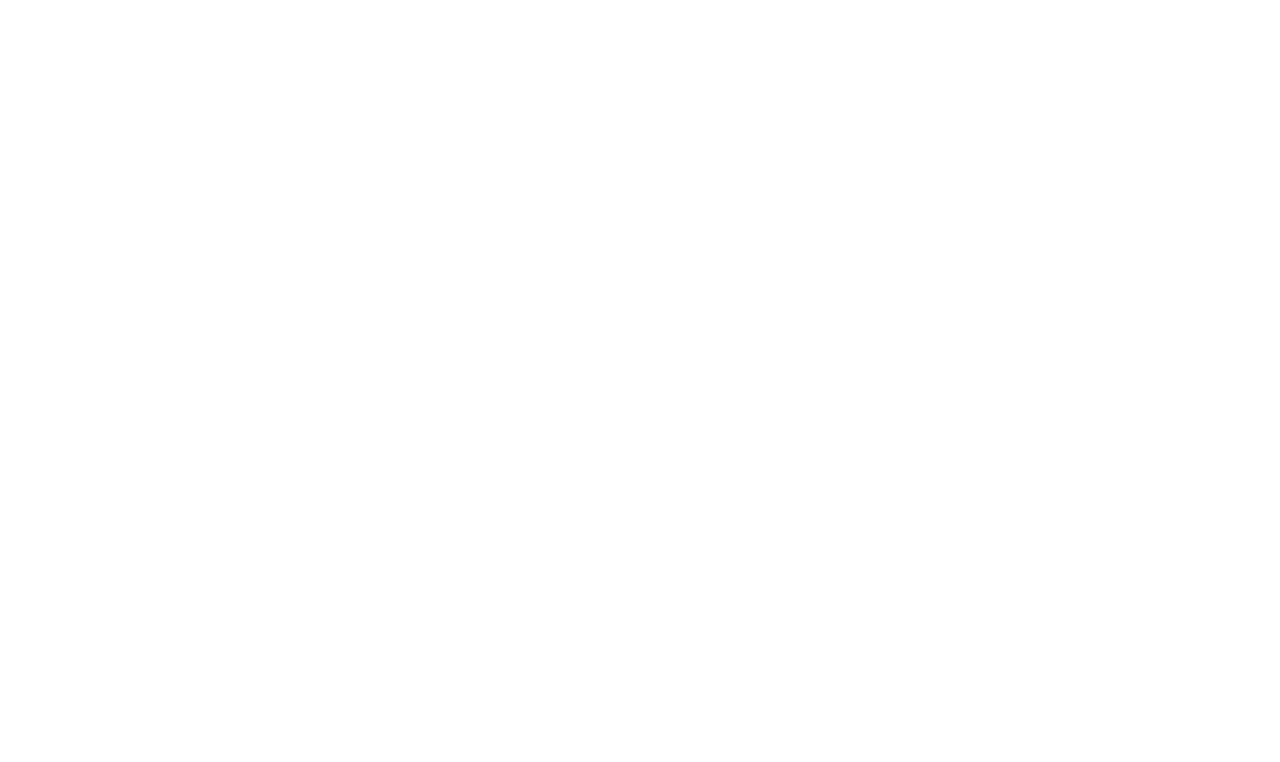
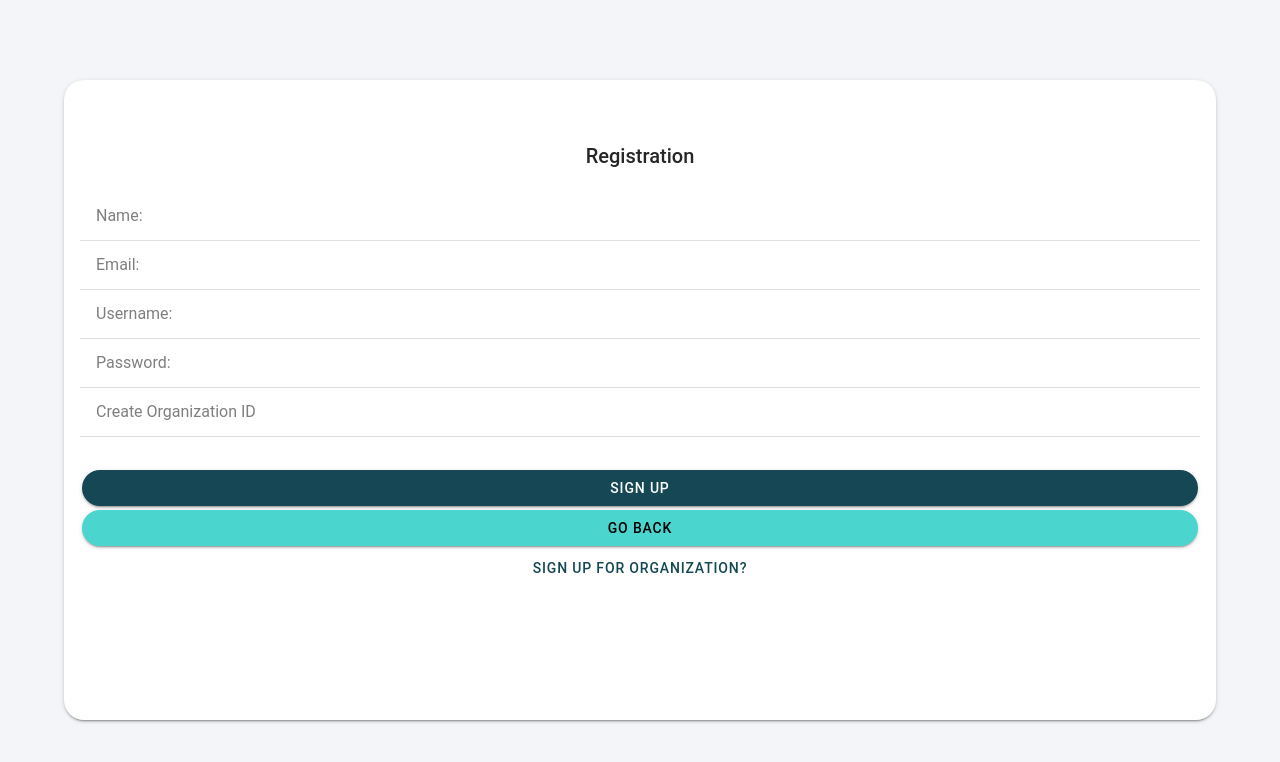
Before and after one commit to chanrose/vls, a React (Create React App) app: page /register in a window 1280 px wide. Shown: the top 762 px of the page. Built offline with nearby package versions, Linux system fonts and the light colour scheme.

Commit message:
Added Registration and Login Page

```diff
--- a/src/App.tsx
+++ b/src/App.tsx
@@ -16,6 +16,8 @@
 import Tab3 from './pages/Tab3';
 import GettingStartedPage from './pages/GettingStartedPage';
 import GettingStartedS2Page from './pages/GettingStartedS2Page';
+import LoginPage from './pages/LoginPage';
+import RegistrationPage from './pages/RegistrationPage';
 
 const App: React.FC = () => (
   <IonApp>
@@ -24,6 +26,8 @@
         <IonRouterOutlet>
           <Route path="/gettingstarted" component={GettingStartedPage} />
           <Route path="/gettingstarted/s2" component={GettingStartedS2Page} />
+          <Route path="/register" component={RegistrationPage} />
+          <Route path="/login" component={LoginPage} />
           <Route path="/tab1" component={Tab1} exact={true} />
           <Route path="/tab2" component={Tab2} exact={true} />
           <Route path="/tab3" component={Tab3} />
--- /dev/null
+++ b/src/pages/LoginPage.tsx
@@ -0,0 +1,63 @@
+import React from "react";
+import {
+  IonAvatar,
+  IonButton,
+  IonCard,
+  IonCardContent,
+  IonCardHeader,
+  IonCardSubtitle,
+  IonCardTitle,
+  IonCol,
+  IonContent,
+  IonGrid,
+  IonHeader,
+  IonInput,
+  IonItem,
+  IonLabel,
+  IonList,
+  IonPage,
+  IonRow,
+  IonTitle,
+  IonToolbar,
+} from "@ionic/react";
+import ExploreContainer from "../components/ExploreContainer";
+import "./styles/GettingStartedPage.css";
+
+const LoginPage: React.FC = () => {
+  return (
+    <IonPage>
+      <IonContent color="light" fullscreen>
+        <IonCard className="ionCardstyle">
+          <IonCardHeader>
+            <img
+              className="imageSize"
+              src="https://raw.githubusercontent.com/chanrose/vls/v1.0/src/pages/media/vlsIcon.png"
+            />
+            <IonCardTitle className="centerText">Login</IonCardTitle>
+          </IonCardHeader>
+
+          <IonCardContent>
+            <IonList>
+              <IonItem>
+                <IonInput type="text" placeholder="Username" />
+              </IonItem>
+              <IonItem>
+                <IonInput type="text" placeholder="Password" />
+              </IonItem>
+
+            </IonList>
+
+
+            <br />
+            <IonButton className="IonButtonRadius" expand="block">ENTER</IonButton>
+            <IonButton color="secondary" className="IonButtonRadius" expand="block">Login as Admin</IonButton>
+            <IonButton fill="clear" expand="block">Sign up for organization?</IonButton>
+          </IonCardContent>
+
+        </IonCard>
+      </IonContent>
+    </IonPage>
+  );
+};
+
+export default LoginPage;
--- /dev/null
+++ b/src/pages/RegistrationPage.tsx
@@ -0,0 +1,71 @@
+import React from "react";
+import {
+  IonAvatar,
+  IonButton,
+  IonCard,
+  IonCardContent,
+  IonCardHeader,
+  IonCardSubtitle,
+  IonCardTitle,
+  IonCol,
+  IonContent,
+  IonGrid,
+  IonHeader,
+  IonInput,
+  IonItem,
+  IonLabel,
+  IonList,
+  IonPage,
+  IonRow,
+  IonTitle,
+  IonToolbar,
+} from "@ionic/react";
+import ExploreContainer from "../components/ExploreContainer";
+import "./styles/GettingStartedPage.css";
+
+const RegistrationPage: React.FC = () => {
+  return (
+    <IonPage>
+      <IonContent color="light" fullscreen>
+        <IonCard className="ionCardstyle">
+          <br />
+          <br />
+          <br />
+          <IonCardHeader>
+            <IonCardTitle className="centerText">Registration</IonCardTitle>
+          </IonCardHeader>
+
+          <IonCardContent>
+            <IonList>
+              <IonItem>
+                <IonInput type="text" placeholder="Name:" />
+              </IonItem>
+              <IonItem>
+                <IonInput type="email" placeholder="Email:" />
+              </IonItem>
+              <IonItem>
+                <IonInput type="text" placeholder="Username:" />
+              </IonItem>
+              <IonItem>
+                <IonInput type="password" placeholder="Password:" />
+              </IonItem>
+              <IonItem>
+                <IonInput type="text" placeholder="Create Organization ID" />
+              </IonItem>
+
+            </IonList>
+
+
+            <br />
+            <IonButton className="IonButtonRadius" expand="block">SIGN UP</IonButton>
+            <IonButton color="secondary" className="IonButtonRadius" expand="block">Go Back</IonButton>
+            <IonButton fill="clear" expand="block">Sign up for organization?</IonButton>
+          </IonCardContent>
+
+        </IonCard>
+      </IonContent>
+    </IonPage>
+  );
+};
+
+export default RegistrationPage;
```
